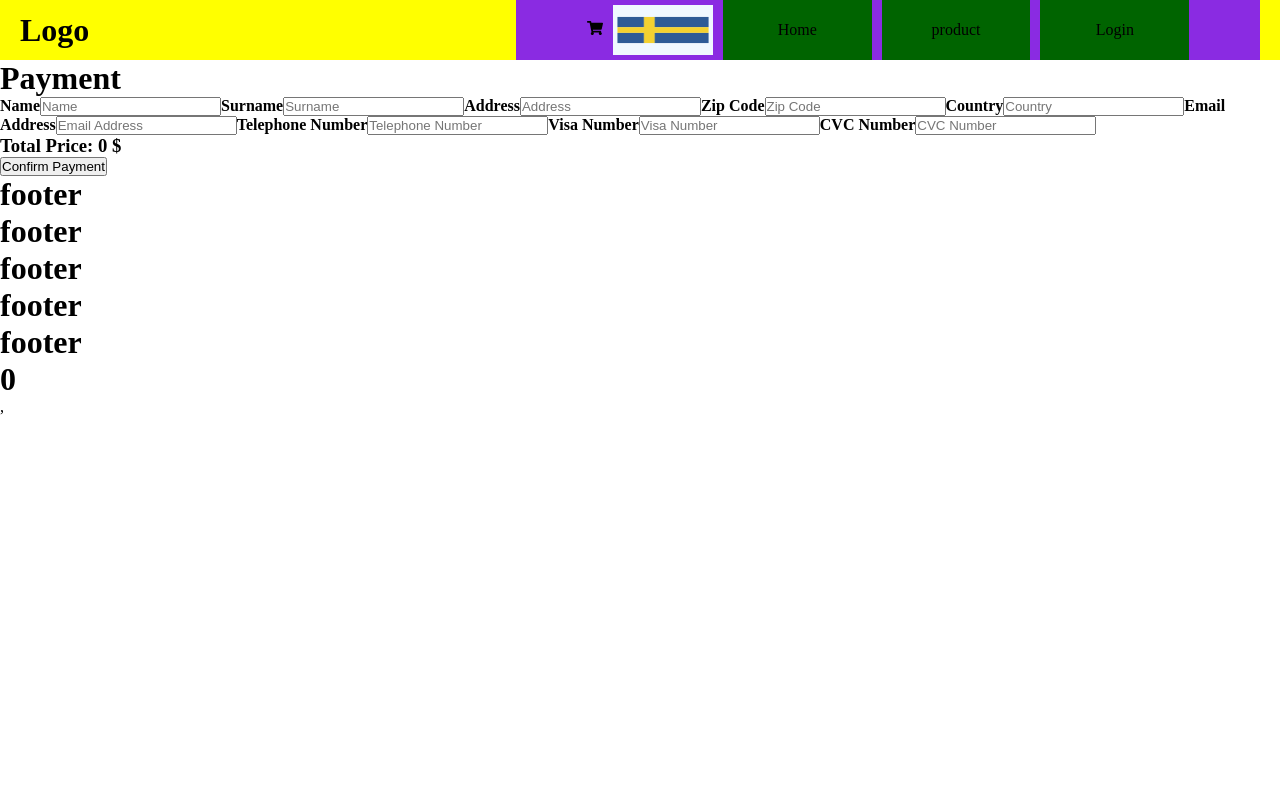
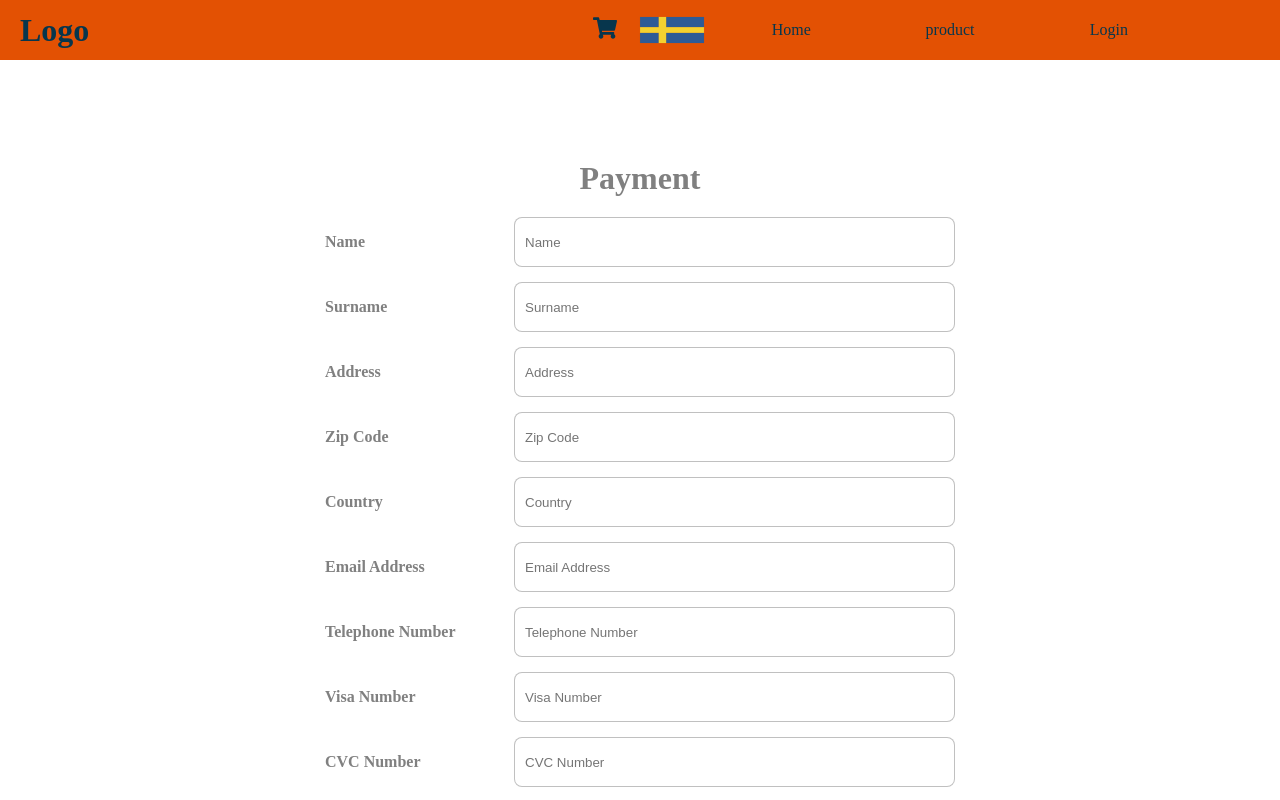
Before and after one commit to josephkhella2010/handle-Project-With-Nodejs-as-backend, a React (Vite) app in the folder frontend/project/: page /payment in a window 1280 px wide. Shown: the top 800 px of the page. Built offline with nearby package versions, Linux system fonts and the light colour scheme.

Commit message:
lates update with payment

```diff
--- a/frontend/project/src/pages/cart/Cart.tsx
+++ b/frontend/project/src/pages/cart/Cart.tsx
@@ -114,6 +114,7 @@ import React, { useEffect, useState } from "react";
 import { useDispatch } from "react-redux";
 import { setTotalCartItems, setTotalPrice } from "../../reducer/CartSlice";
 import { useNavigate } from "react-router-dom";
+import styles from "./cart.module.css";
 
 export default function Cart() {
   interface productCartType {
@@ -184,9 +185,11 @@ export default function Cart() {
   }
 
   return (
-    <div>
-      <h1>Cart</h1>
-      <div>
+    <div className={styles.cartMainWrapper}>
+      <div className={styles.cartWrapper}>
+        <div className={styles.cartContainer}>
+          <h1>Dina viljande Grejer</h1>
+          <div className={styles.cartSection}>
             {productCart.length > 0 ? (
               productCart.map((item, index: number) => {
                 const {
@@ -200,8 +203,9 @@ export default function Cart() {
                   url
                 } = item;
                 return (
-              <div key={index}>
+                  <div key={index} className={styles.cartContent}>
                     <img src={url} alt={name} />
+                    <div key={index} className={styles.cartContentText}>
                       <p>
                         <b>Description:</b> {description}
                       </p>
@@ -220,17 +224,26 @@ export default function Cart() {
                       <p>
                         <b>Name:</b> {name}
                       </p>
-                <button onClick={() => handleDelete(productId)}>Delete</button>
+                      <div className={styles.btnContainer}>
+                        <button onClick={() => handleDelete(productId)}>
+                          Delete
+                        </button>
+                      </div>
+                    </div>
                   </div>
                 );
               })
             ) : (
-          <p>Your cart is empty.</p>
+              <p> Du har ingen grejer i din korg</p>
             )}
-        <p>
+          </div>
+          <p className={styles.totalPrice}>
             <b>Total Price:</b> {TotalPrice} $
           </p>
+          <div className={styles.btnContainerPayment}>
             <button onClick={() => navigate("/payment")}>Go to Payment</button>
+          </div>
+        </div>
       </div>
     </div>
   );
--- a/frontend/project/src/pages/cart/cart.module.css
+++ b/frontend/project/src/pages/cart/cart.module.css
@@ -0,0 +1,152 @@
+.cartMainWrapper {
+    width: 100%;
+    min-height: 100dvh;
+    background-color: rgb(240, 97, 19);
+    display: flex;
+    justify-content: center;
+    color: rgb(7, 54, 77);
+}
+
+.cartWrapper {
+    width: 100%;
+    max-width: 2000px;
+    /*     background-color: rgb(42, 142, 165);
+ */
+    margin-bottom: 50px;
+}
+
+.cartContainer {
+    /*     background-color: azure;
+ */
+    display: flex;
+    flex-direction: column;
+}
+
+.cartContainer h1 {
+    min-height: 200px;
+    display: flex;
+    justify-content: center;
+    align-items: center;
+    font-size: 3rem;
+}
+
+.cartSection {
+    /*     background-color: blueviolet;
+ */
+    display: flex;
+    flex-direction: column;
+    gap: 10px;
+    padding: 10px;
+}
+
+.cartContent {
+    background-color: rgba(19, 72, 136, 0.192);
+    width: 100%;
+    padding: 10px;
+    display: grid;
+    grid-template-columns: repeat(2, 1fr);
+    gap: 20px;
+}
+
+.cartContent:not(:last-of-type) {
+    border-bottom: 2px solid black;
+}
+
+.cartContent img {
+    width: 90%;
+    height: 290px;
+}
+
+.cartContentText {
+    width: 100%;
+    min-height: 300px;
+    /*     background-color: brown;
+ */
+    display: flex;
+    flex-direction: column;
+    gap: 20px;
+    padding: 10px;
+}
+
+.cartContentText b {
+    font-size: 1.5rem;
+    font-family: Georgia, 'Times New Roman', Times, serif
+}
+
+.cartContentText p {
+    font-size: 1.2rem;
+    font-family: system-ui, -apple-system, BlinkMacSystemFont, 'Segoe UI', Roboto, Oxygen, Ubuntu, Cantarell, 'Open Sans', 'Helvetica Neue', sans-serif
+}
+
+.btnContainer,
+.btnContainerPayment {
+    width: 100%;
+    display: flex;
+    justify-content: center;
+}
+
+.cartContentText button {
+    width: 70%;
+    height: 60px;
+    padding: 5px;
+    font-size: 1.2rem;
+    font-family: 'Franklin Gothic Medium', 'Arial Narrow', Arial, sans-serif;
+    cursor: pointer;
+    border: 0px solid transparent;
+    display: flex;
+    align-items: center;
+    justify-content: center;
+    border-radius: 5px;
+    -webkit-border-radius: 5px;
+    -moz-border-radius: 5px;
+    -ms-border-radius: 5px;
+    -o-border-radius: 5px;
+    color: rgb(7, 54, 77);
+    background-color: rgba(245, 141, 66, 0.87);
+}
+
+.totalPrice {
+    font-size: 2rem;
+    font-family: 'Courier New', Courier, monospace;
+}
+
+.btnContainerPayment {
+    margin-top: 30px;
+}
+
+.btnContainerPayment button {
+    width: 50%;
+    height: 60px;
+    padding: 5px;
+    font-size: 1.2rem;
+    font-family: 'Franklin Gothic Medium', 'Arial Narrow', Arial, sans-serif;
+    cursor: pointer;
+    border: 0px solid transparent;
+    display: flex;
+    align-items: center;
+    justify-content: center;
+    border-radius: 5px;
+    -webkit-border-radius: 5px;
+    -moz-border-radius: 5px;
+    -ms-border-radius: 5px;
+    -o-border-radius: 5px;
+    background-color: rgba(245, 141, 66, 0.87);
+    color: rgb(7, 54, 77);
+}
+
+@media screen and (max-width: 680px) {
+    .cartContent {
+        grid-template-columns: repeat(1, 1fr);
+    }
+    .cartContainer h1 {
+        font-size: 2rem;
+    }
+    .cartContentText button,
+    .btnContainerPayment button {
+        width: 90%;
+    }
+    .cartContent img {
+        width: 100%;
+        height: 290px;
+    }
+}
--- a/frontend/project/src/pages/footer/Footer.tsx
+++ b/frontend/project/src/pages/footer/Footer.tsx
@@ -1,16 +1,16 @@
 import React from "react";
-import { useSelector } from "react-redux";
+import styles from "./footer.module.css";
 
 export default function Footer() {
-  const totalPrice = useSelector((state: any) => state.cart.totalPrice);
   return (
-    <div>
-      <h1>footer</h1>
-      <h1>footer</h1>
-      <h1>footer</h1>
-      <h1>footer</h1>
-      <h1>footer</h1>
-      <h1>{totalPrice}</h1>
+    <div className={styles.footerMainWrapper}>
+      <div className={styles.footerWrapper}>
+        <h1>footer</h1>
+        <h1>footer</h1>
+        <h1>footer</h1>
+        <h1>footer</h1>
+        <h1>footer</h1>
+      </div>
     </div>
   );
 }
--- a/frontend/project/src/pages/footer/footer.module.css
+++ b/frontend/project/src/pages/footer/footer.module.css
@@ -0,0 +1,13 @@
+.footerMainWrapper {
+    width: 100%;
+    display: flex;
+    justify-content: center;
+}
+
+.footerWrapper {
+    width: 100%;
+    max-width: 2000px;
+    background-color: rgb(255, 93, 6);
+    padding: 50px 20px;
+    border-top: 2px solid rgb(243, 101, 25);
+}
--- a/frontend/project/src/pages/home/home.module.css
+++ b/frontend/project/src/pages/home/home.module.css
@@ -3,18 +3,20 @@
     z-index: 100;
     display: flex;
     justify-content: center;
+    background-color: rgb(240, 97, 19);
 }
 
 .homeWrapper {
     width: 100%;
     max-width: 2000px;
     min-height: 100dvh;
+    margin-bottom: 50px;
 }
 
 .firstContent {
     width: 100%;
     min-height: 500px;
-    background-color: white;
+    background-color: rgba(255, 255, 255, 0.735);
     display: flex;
     justify-content: center;
     gap: 30px;
@@ -101,7 +103,7 @@
 .secondContentText {
     width: 100%;
     min-height: 500px;
-    background-color: white;
+    background-color: rgba(255, 255, 255, 0.712);
     display: flex;
     justify-content: center;
     gap: 30px;
--- a/frontend/project/src/pages/navigation/DesktopNavBar.tsx
+++ b/frontend/project/src/pages/navigation/DesktopNavBar.tsx
@@ -42,7 +42,7 @@ export default function DesktopNavBar() {
               navigate("/cart");
             }}
           />
-          {totalCartItems > 0 && <>{totalCartItems}</>}
+          {totalCartItems > 0 && <span>{totalCartItems}</span>}
         </div>
         <DropDown />
 
--- a/frontend/project/src/pages/navigation/MobileNavBar.tsx
+++ b/frontend/project/src/pages/navigation/MobileNavBar.tsx
@@ -50,7 +50,7 @@ export default function MobileNavBar() {
               navigate("/cart");
             }}
           />
-          {totalCartItems > 0 && <> {totalCartItems}</>}
+          {totalCartItems > 0 && <span> {totalCartItems}</span>}
         </div>
         <DropDown />
         <div
--- a/frontend/project/src/pages/navigation/navBar.module.css
+++ b/frontend/project/src/pages/navigation/navBar.module.css
@@ -3,22 +3,25 @@
     height: 60px;
     display: flex;
     justify-content: center;
-    background-color: orange;
+    background-color: rgb(255, 93, 6);
 }
 
 .wrapper {
     width: 100%;
     height: 60px;
     max-width: 2000px;
+    display: flex;
+    justify-content: center;
 }
 
 .desktopNavBar,
 .mobileNavBar {
-    background-color: yellow;
+    background-color: rgba(222, 80, 3, 0.833);
     display: flex;
     justify-content: space-between;
     align-items: center;
     width: 100%;
+    max-width: 2000px;
     height: 60px;
     padding: 0px 20px;
     position: fixed;
@@ -26,16 +29,20 @@
     top: 0;
 }
 
+.mobileNavBar {
+    background-color: rgb(240, 96, 19);
+}
+
 .LogoDesktopNav,
 .LogoMobileNav {
     font-size: 2rem;
     text-decoration: none;
-    color: black;
+    color: rgb(7, 54, 77);
 }
 
 .menuDesktop {
     width: 60%;
-    background-color: blueviolet;
+    color: rgb(7, 54, 77);
     display: flex;
     justify-content: center;
     align-items: center;
@@ -45,7 +52,6 @@
 
 .menuDesktop li {
     list-style: none;
-    background-color: darkgreen;
     width: 20%;
     height: 100%;
     cursor: pointer;
@@ -53,7 +59,7 @@
 
 .linkDesktop {
     text-decoration: none;
-    color: black;
+    color: rgb(7, 54, 77);
     height: 100%;
     width: 100%;
     display: flex;
@@ -81,7 +87,7 @@
 .hamburgLine {
     width: 80%;
     height: 3px;
-    background-color: black;
+    background-color: rgb(7, 54, 77);
     border-radius: 8px;
     -webkit-border-radius: 8px;
     -moz-border-radius: 8px;
@@ -100,7 +106,7 @@
     left: 0px;
     width: 100%;
     height: 100%;
-    background-color: cyan;
+    background-color: rgba(189, 75, 4, 0.995);
     display: flex;
     justify-content: center;
     align-items: center;
@@ -124,7 +130,7 @@
 .menuMobile li {
     width: 100%;
     height: 100px;
-    background-color: red;
+    background-color: rgba(228, 110, 25, 0.527);
     display: flex;
     justify-content: center;
     align-items: center;
@@ -132,7 +138,8 @@
 
 .linkMobile {
     text-decoration: none;
-    color: black;
+    color: rgb(7, 54, 77);
+    ;
     height: 100%;
     width: 100%;
     display: flex;
@@ -148,7 +155,7 @@
 }
 
 .linkMobile:hover {
-    background-color: aliceblue;
+    background-color: rgb(243, 128, 57);
     transform: scale(1.1);
     -webkit-transform: scale(1.1);
     -moz-transform: scale(1.1);
@@ -180,21 +187,25 @@
 /* drop down */
 
 .dropDownContainer {
-    background-color: rgb(11, 48, 149);
+    /*     background-color: rgb(11, 48, 149);
+ */
     position: relative;
     cursor: pointer;
 }
 
 .topSectionDropDown {
-    width: 100px;
+    width: 70px;
     height: 50px;
-    background-color: aliceblue;
+    /*     background-color: aliceblue;
+ */
     position: relative;
 }
 
 .topSectionDropDown img {
-    width: 100%;
-    height: 100%;
+    /*  width: 100%;
+    height: 100%; */
+    width: 70px;
+    height: 50px;
 }
 
 .BottomSectionDropDown {
@@ -204,7 +215,7 @@
     width: 135px;
     min-height: 100px;
     border-radius: 10px;
-    background-color: rgb(98, 98, 98);
+    background-color: rgba(240, 127, 46, 0.906);
     -webkit-border-radius: 10px;
     -moz-border-radius: 10px;
     -ms-border-radius: 10px;
@@ -220,11 +231,12 @@
 
 .dropDownFlag {
     width: 100%;
-    height: 70px;
+    height: 50px;
     display: flex;
     align-items: center;
     justify-content: center;
     gap: 10px;
+    color: rgb(7, 54, 77);
     border-radius: 10px;
     -webkit-border-radius: 10px;
     -moz-border-radius: 10px;
@@ -233,8 +245,8 @@
 }
 
 .dropDownFlag img {
-    width: 70%;
-    height: 100%;
+    width: 70px;
+    height: 50px;
 }
 
 .dropDownFlag span {
@@ -246,3 +258,21 @@
     gap: 10px;
     align-items: center;
 }
+
+.cartIcon {
+    color: rgb(7, 54, 77);
+    font-size: 24px;
+    cursor: pointer;
+}
+
+.cartSection {
+    position: relative;
+    margin-right: 10px;
+}
+
+.cartSection span {
+    position: absolute;
+    top: -10px;
+    color: rgb(7, 54, 77);
+    font-size: 20px;
+}
--- a/frontend/project/src/pages/payment/PaymentPage.tsx
+++ b/frontend/project/src/pages/payment/PaymentPage.tsx
@@ -1,7 +1,7 @@
 import axios from "axios";
 import React, { useState } from "react";
 import { useSelector } from "react-redux";
-
+import styles from "./payment.module.css";
 export default function PaymentPage() {
   const TotalPrice = useSelector((state: any) => state.cart.totalPrice);
   const [Error, setError] = useState({
@@ -93,9 +93,10 @@ export default function PaymentPage() {
   };
 
   return (
-    <div>
+    <div className={styles.paymentMainWrapper}>
+      <div className={styles.paymentWrapper}>
         <h1>Payment</h1>
-      <form onSubmit={handleSubmit}>
+        <form onSubmit={handleSubmit} className={styles.formConatiner}>
           <label>
             <b>Name</b>
             <input
@@ -191,7 +192,9 @@ export default function PaymentPage() {
               maxLength={16}
             />
           </label>
-        {Error.visaNumber && <p style={{ color: "red" }}>{Error.visaNumber}</p>}
+          {Error.visaNumber && (
+            <p style={{ color: "red" }}>{Error.visaNumber}</p>
+          )}
 
           <label>
             <b>CVC Number</b>
@@ -206,9 +209,10 @@ export default function PaymentPage() {
           </label>
           {Error.cvc && <p style={{ color: "red" }}>{Error.cvc}</p>}
 
-        <h3>Total Price: {TotalPrice} $</h3>
-        <button type="submit">Confirm Payment</button>
+          {TotalPrice > 0 && <h3>Total Price: {TotalPrice} $</h3>}
+          <button type="submit" className={styles.btn}>Confirm Payment</button>
         </form>
+      </div>
     </div>
   );
 }
--- /dev/null
+++ b/frontend/project/src/pages/payment/payment.module.css
@@ -0,0 +1,69 @@
+.paymentMainWrapper {
+    width: 100%;
+    display: flex;
+    justify-content: center;
+    min-height: 100dvh;
+    color: gray
+}
+
+.paymentWrapper {
+    width: 100%;
+    max-width: 2000px;
+    display: flex;
+    flex-direction: column;
+    gap: 20px;
+    align-items: center;
+    padding: 100px 10px;
+}
+
+.formConatiner {
+    display: flex;
+    flex-direction: column;
+    /*     background-color: blue;
+ */
+    width: 50%;
+    gap: 15px;
+}
+
+.formConatiner label {
+    /*     background-color: blueviolet;
+ */
+    height: 50px;
+    display: flex;
+    justify-content: space-between;
+    align-items: center;
+}
+
+.formConatiner label input {
+    width: 70%;
+    height: 100%;
+    padding: 10px;
+    border: 0.5px solid rgba(70, 70, 70, 0.34);
+    border-radius: 8px;
+    -webkit-border-radius: 8px;
+    -moz-border-radius: 8px;
+    -ms-border-radius: 8px;
+    -o-border-radius: 8px;
+}
+
+.btn {
+    height: 60px;
+    margin-top: 20px;
+    cursor: pointer;
+    border: 0px solid transparent;
+    border-radius: 8px;
+    -webkit-border-radius: 8px;
+    -moz-border-radius: 8px;
+    -ms-border-radius: 8px;
+    -o-border-radius: 8px;
+    color: rgb(7, 54, 77);
+}
+
+@media screen and (max-width: 810px) {
+    .formConatiner {
+        width: 80%;
+    }
+    .formConatiner label b {
+        font-size: 10px;
+    }
+}
```
Also changed, not shown: 1 other file (tests, documents, lock files or other folders). Lines whose indentation alone changed are shown as unchanged.
